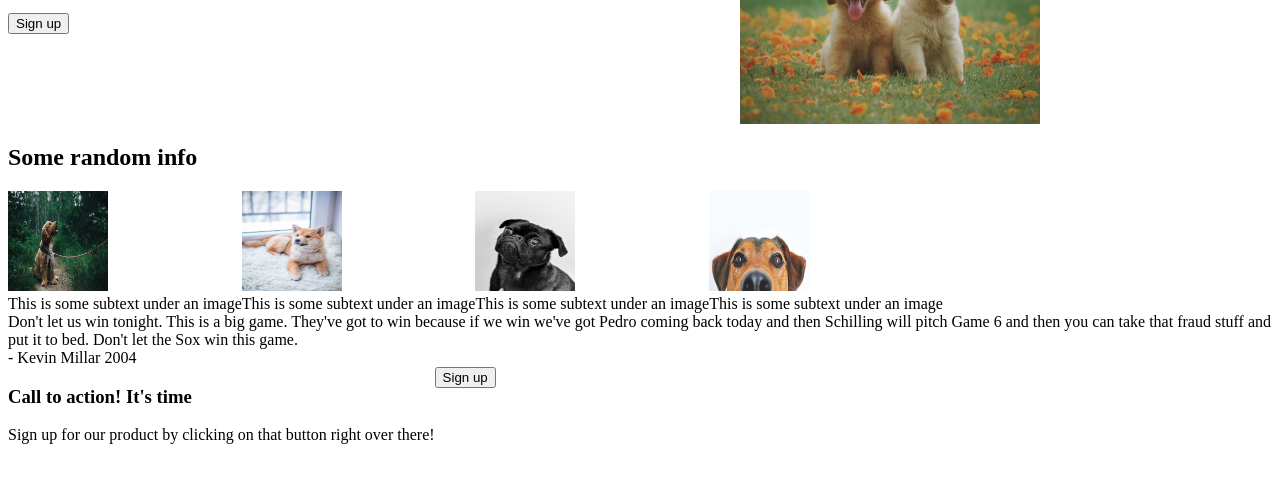
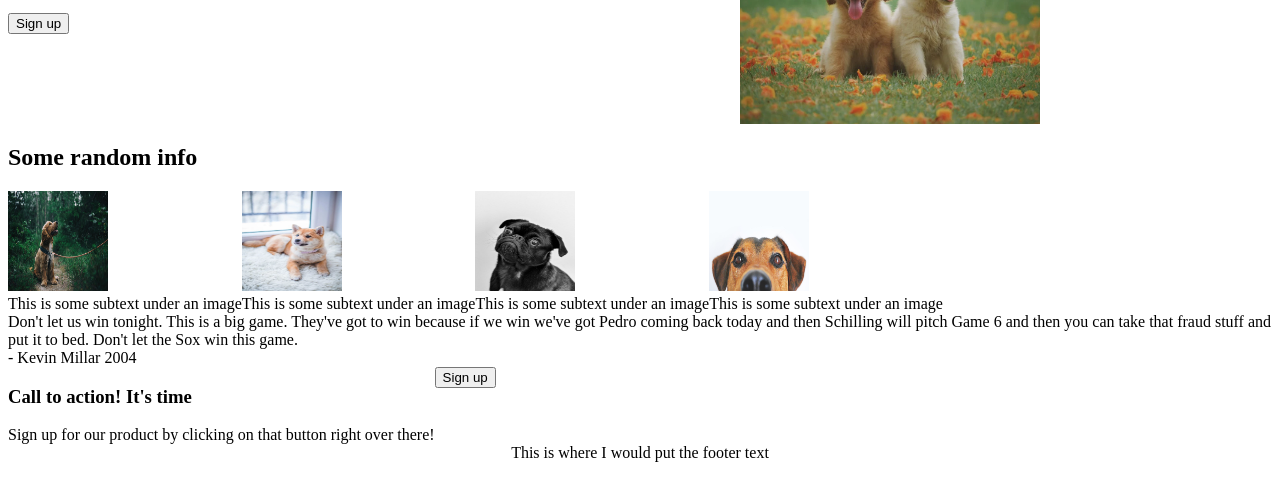
Before and after one commit to joem0/odin-landingpage, a plain HTML site: page index.html in a window 1280 px wide. Shown: the part 127-628 px from the top of the page. Drawn offline with Linux system fonts and the light colour scheme.

Commit message:
added footer

```diff
--- a/index.html
+++ b/index.html
@@ -60,6 +60,8 @@
                 <div class="cta-button"><button>Sign up</button></div>
             </div>
         </div>
-        <div class="footer"></div>
+        <div class="footer">
+            This is where I would put the footer text
+        </div>
     </body>
 </html>
--- a/style.css
+++ b/style.css
@@ -47,3 +47,9 @@
     display:flex;
     flex-direction:column;
 }
+
+.footer {
+    display:flex;
+    justify-content:center;
+    align-items:center;
+}
```
